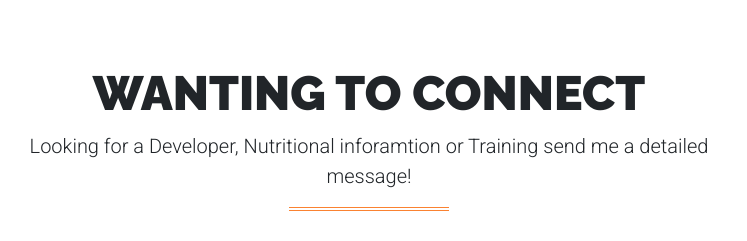
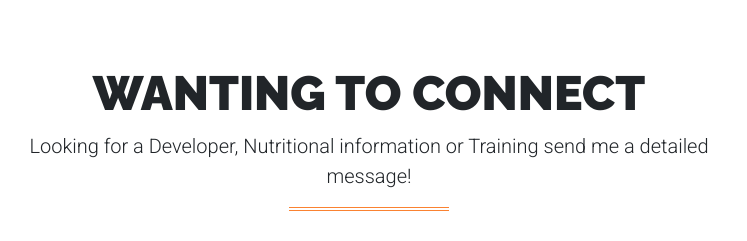
Before and after one commit to henzemike/henzemike.github.io, a plain HTML site: page index.html in a window 1280 px wide. Shown: the part 6920-7161 px from the top of the page, 271-1018 px from the left. Drawn offline with Linux system fonts and the light colour scheme.

Commit message:
correcting spelling for contact message

```diff
--- a/index.html
+++ b/index.html
@@ -873,7 +873,7 @@
       <div class="row">
         <div class="col-lg-10 col-xl-8 mx-auto">
           <h2 class="page-section-heading text-uppercase text-center">Wanting to Connect</h2>
-          <p class="lead m-0 text-center">Looking for a Developer, Nutritional inforamtion or Training send me a detailed message! </p>
+          <p class="lead m-0 text-center">Looking for a Developer, Nutritional information or Training send me a detailed message! </p>
           <hr class="primary small mb-5">
           <form name="sentMessage" id="contactForm" novalidate="novalidate">
             <div class="row control-group">
```
